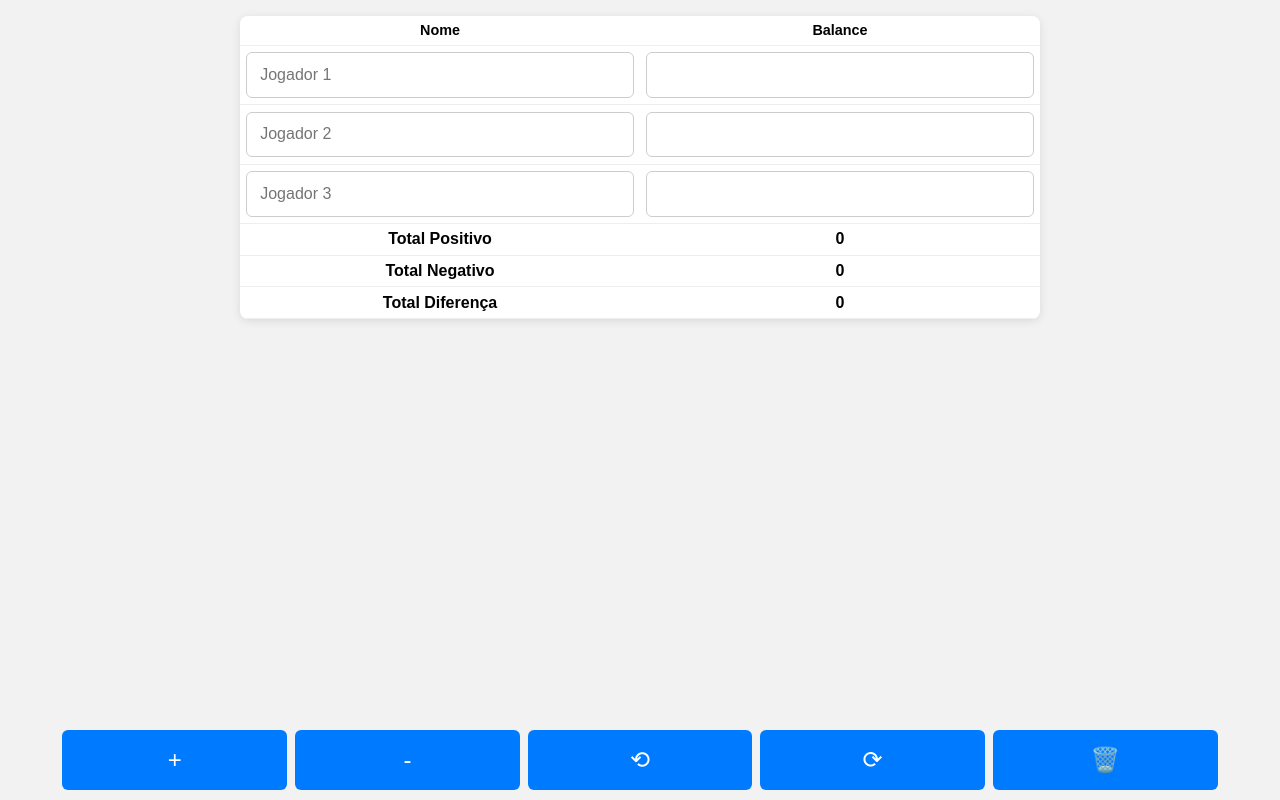
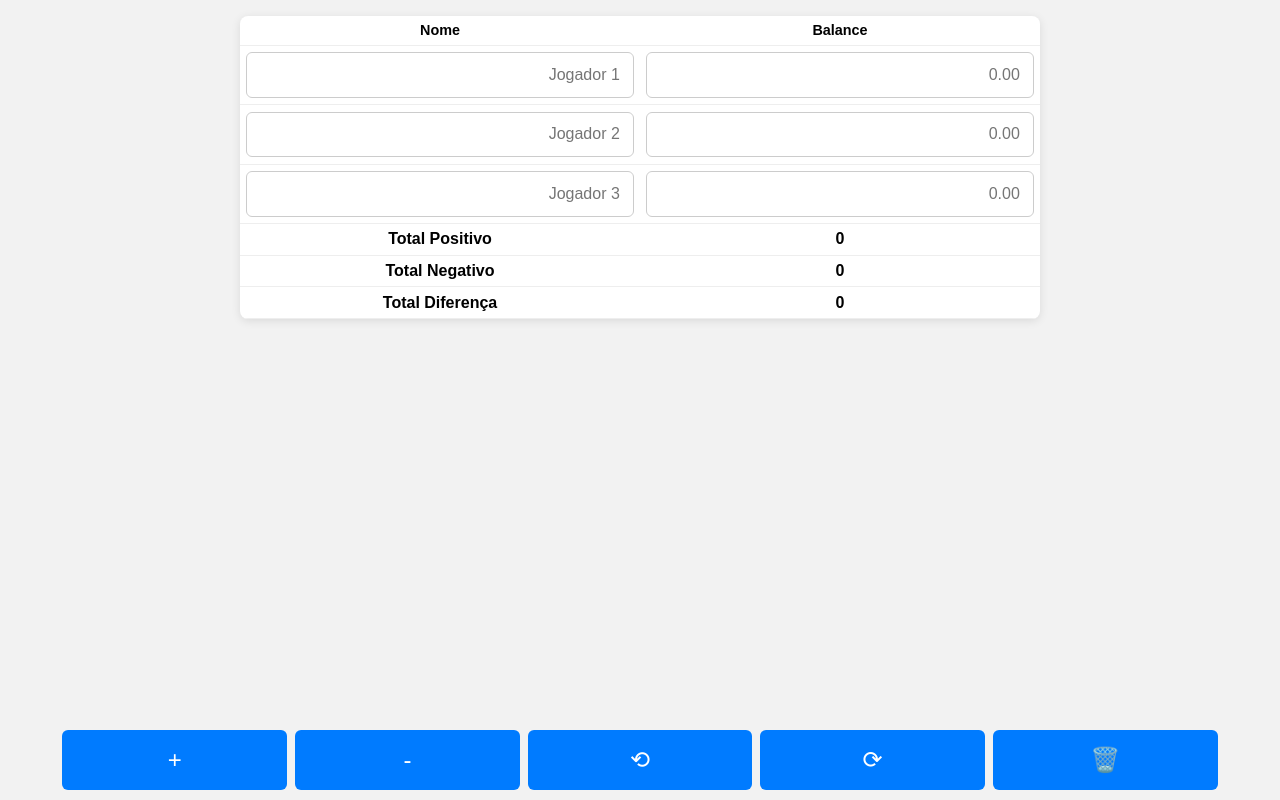
Before and after one commit to ftviana/poker, a plain HTML site: page index.html in a window 1280 px wide. Drawn offline with Linux system fonts and the light colour scheme.

Commit message:
já está

```diff
--- a/index.html
+++ b/index.html
@@ -42,22 +42,14 @@
         text-align: center; /* Centralizado o texto */
         border-bottom: 1px solid #eee;
       }
-      input[type="text"],
-      input[type="number"] {
+      input[type="text"] {
         width: 100%;
         padding: 0.8rem;
         font-size: 1rem; /* Ajustado o tamanho da fonte dos campos */
         border: 1px solid #ccc;
         border-radius: 6px;
         box-sizing: border-box;
-      }
-      input[type="number"]::-webkit-outer-spin-button,
-      input[type="number"]::-webkit-inner-spin-button {
-        -webkit-appearance: none;
-        margin: 0;
-      }
-      input[type="number"] {
-        -moz-appearance: textfield;
+        text-align: right; /* Centraliza o texto no campo */
       }
       tfoot td {
         font-weight: bold;
@@ -143,7 +135,7 @@
       const history = [];
       let historyIndex = -1;
       let playerCount = 3; // Começa com 3 jogadores
-      let maxPlayers = 7; // Limite de jogadores
+      let maxPlayers = 8; // Limite de jogadores
 
       function createRow(index) {
         const tr = document.createElement("tr");
@@ -160,8 +152,8 @@
 
         const tdBalance = document.createElement("td");
         const inputBalance = document.createElement("input");
-        inputBalance.type = "number";
-        inputBalance.inputMode = "decimal";
+        inputBalance.type = "text"; // Alterado para "text" para aceitar valores negativos
+        inputBalance.placeholder = "0.00";
         inputBalance.value = "";
         inputBalance.oninput = () => {
           saveState();
@@ -176,7 +168,7 @@
       }
 
       function updateTotals() {
-        const inputs = tableBody.querySelectorAll('input[type="number"]');
+        const inputs = tableBody.querySelectorAll('input[type="text"]');
         let totalPositivo = 0;
         let totalNegativo = 0;
 
```
